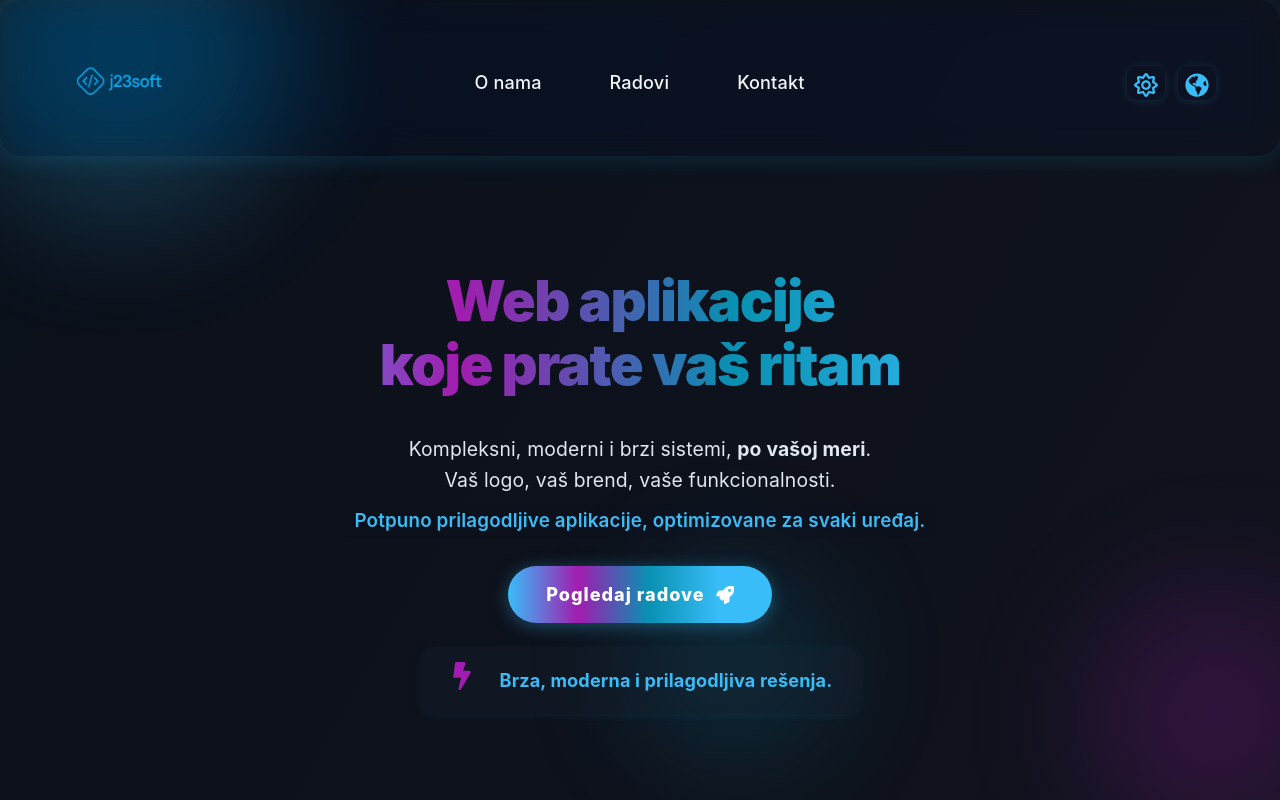
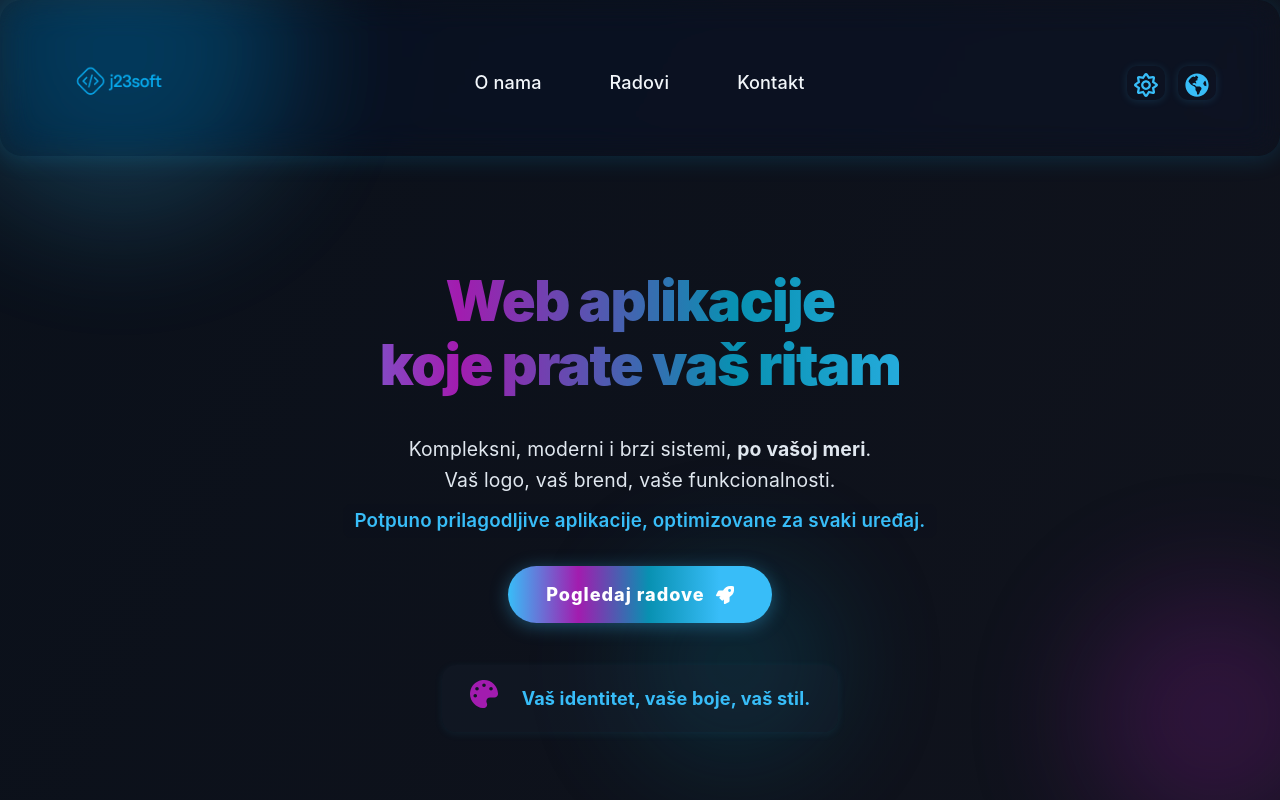
Before and after one commit to jevke25/j23soft, a React (Vite) app: page / in a window 1280 px wide. Shown: the top 800 px of the page. Built offline with nearby package versions, Linux system fonts and the light colour scheme.

Commit message:
Update App.tsx

```diff
--- a/src/App.tsx
+++ b/src/App.tsx
@@ -1,4 +1,4 @@
-import { useState } from "react";
+import { useState, useEffect } from "react";
 import {
   FaGithub,
   FaInstagram,
@@ -191,25 +191,30 @@ const text = {
   }
 };
 
+// "AnimatedMarketing" - NO flicker, always reserved height, gap from button, ultra smooth
 function AnimatedMarketing({ lang }: { lang: "sr" | "en" }) {
   const [idx, setIdx] = useState(0);
+  useEffect(() => {
+    const t = setTimeout(() => setIdx((x) => (x + 1) % marketing.length), 3200);
+    return () => clearTimeout(t);
+  }, [idx]);
   return (
     <div className="marketing-anim-responsive">
-      <AnimatePresence mode="wait">
+      <div style={{ minHeight: 44, display: "flex", alignItems: "center", justifyContent: "center" }}>
+        <AnimatePresence mode="wait" initial={false}>
           <motion.div
             key={idx}
             className="marketing-anim-item"
-          initial={{ opacity: 0, y: 40, scale: 0.95 }}
-          animate={{ opacity: 1, y: 0, scale: 1 }}
-          exit={{ opacity: 0, y: -30, scale: 0.92 }}
-          transition={{ duration: 0.6, type: "spring" }}
+            initial={{ opacity: 0, y: 20 }}
+            animate={{ opacity: 1, y: 0 }}
+            exit={{ opacity: 0, y: -20 }}
+            transition={{ duration: 0.5, type: "tween", ease: "easeInOut" }}
           >
             <span className="marketing-icon">{marketing[idx].icon}</span>
             <span>{marketing[idx][lang]}</span>
           </motion.div>
         </AnimatePresence>
-      {/* auto-advance */}
-      {setTimeout(() => setIdx((x) => (x + 1) % marketing.length), 3200) && null}
+      </div>
     </div>
   );
 }
@@ -219,6 +224,16 @@ export default function App() {
   const [lang, setLang] = useState<"sr" | "en">("sr");
   const langIcon = lang === "sr" ? <FaGlobeAmericas /> : <FaGlobeEurope />;
   const themeIcon = dark ? <FaRegSun /> : <FaRegMoon />;
+
+  // Prevent scroll jank on mobile (fixes "secka" osećaj na iOS/Android)
+  useEffect(() => {
+    document.body.style.overscrollBehaviorY = "none";
+    document.body.style.touchAction = "manipulation";
+    return () => {
+      document.body.style.overscrollBehaviorY = "";
+      document.body.style.touchAction = "";
+    };
+  }, []);
 
   return (
     <div className={`main-bg${dark ? " dark" : ""}`}>
@@ -296,6 +311,7 @@ export default function App() {
           >
             {text[lang].heroBtn}
           </motion.a>
+          <div style={{ height: 18 }} />
           <AnimatedMarketing lang={lang} />
         </motion.section>
 
```
Lines whose indentation alone changed are shown as unchanged.
